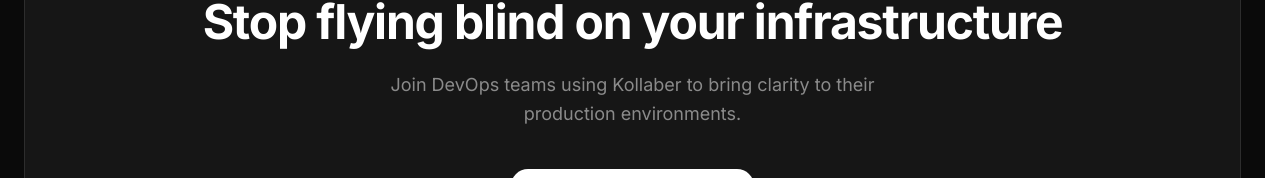
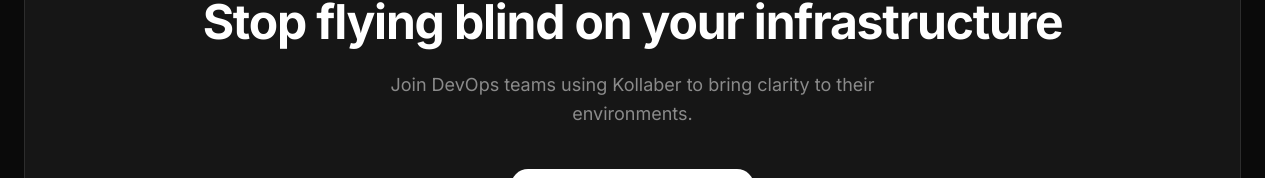
Before and after one commit to urbangeeks/kollaber, a Next.js app in the folder ui/: page / in a window 1280 px wide. Shown: the part 4001-4179 px from the top of the page. Built offline with nearby package versions, Linux system fonts and the light colour scheme; no server answers.

Commit message:
update: removed explicit production phrase

```diff
--- a/ui/app/page.tsx
+++ b/ui/app/page.tsx
@@ -436,7 +436,7 @@
               Stop flying blind on your infrastructure
             </h2>
             <p className="mx-auto mt-6 max-w-xl text-lg leading-relaxed text-white/50">
-              Join DevOps teams using Kollaber to bring clarity to their production environments.
+              Join DevOps teams using Kollaber to bring clarity to their environments.
             </p>
             <div className="mt-10">
               <Button asChild size="lg" className="group rounded-full bg-white px-10 text-black hover:bg-neutral-200">
```
